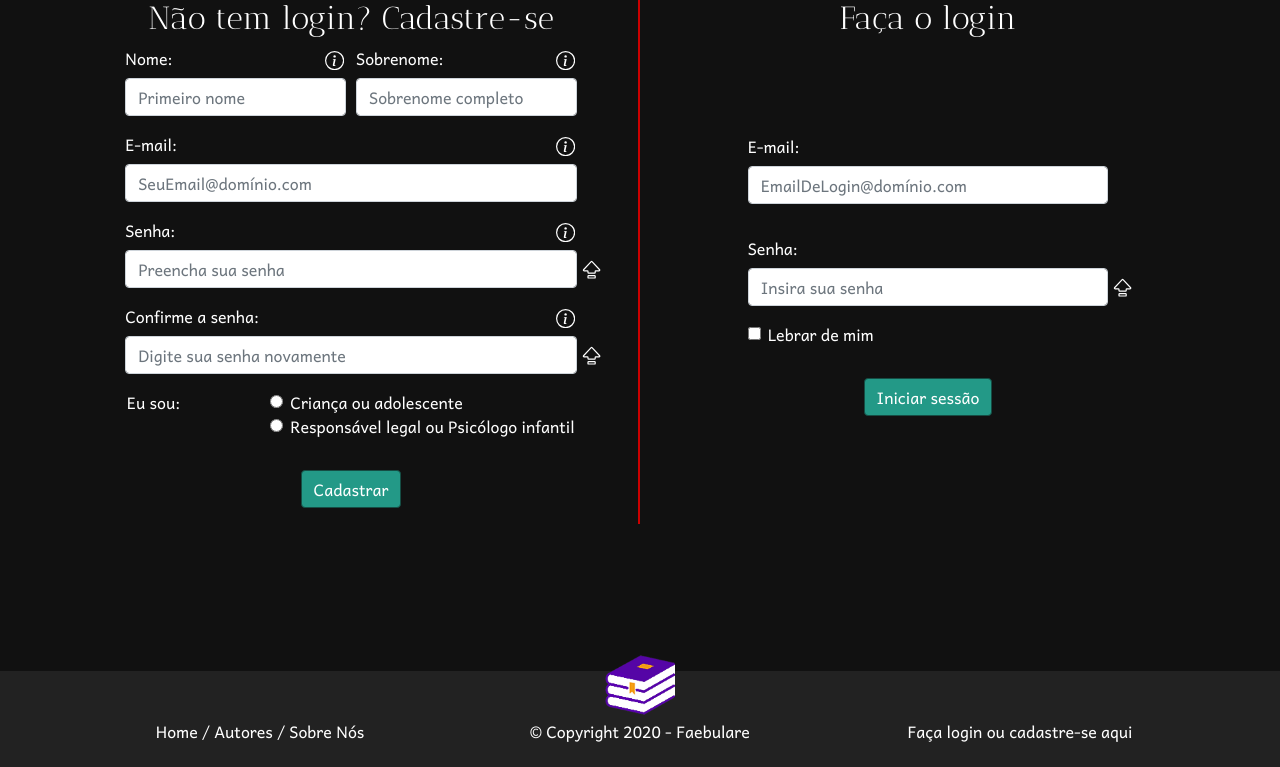
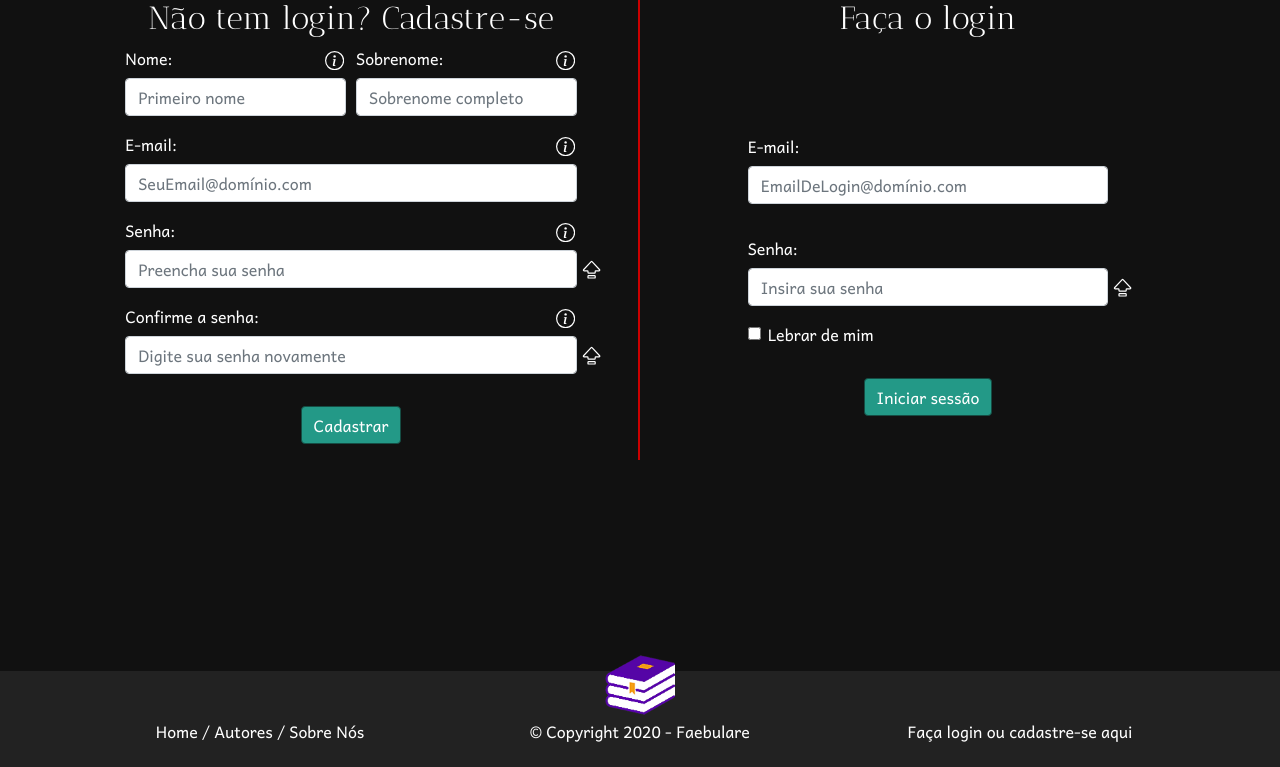
Before and after one commit to ViniciusBazan/Faebulare, a PHP site: page /Login.php in a window 1280 px wide. Shown: the part 147-914 px from the top of the page. Run offline with PHP 8.4, Linux system fonts and the light colour scheme.

Commit message:
Tipo de usuario DELETADO do formulario

```diff
--- a/src/Login.php
+++ b/src/Login.php
@@ -169,68 +169,7 @@
                     <div class="form-group col-1"></div>
                 </div>
 
-                <!-- Campo de tipo user -->
 
-                    <fieldset class="form-group">
-                        <div class="row">
-                        <div class="form-group col-1"></div>
-                        <legend class="col-form-label col-3 pt-0">Eu sou:</legend>
-                        <div class="col-7">
-                            <div class="form-check">
-                            <input class="form-check-input" type="radio" name="tipo" id="tipo1" value="1">
-                            <label class="form-check-label" for="tipo1">
-                                Criança ou adolescente
-                            </label>
-                            </div>
-                            <div class="form-check">
-                            <input class="form-check-input" type="radio" name="tipo" id="tipo2" value="2">
-                            <label class="form-check-label" for="tipo2">
-                                Responsável legal ou Psicólogo infantil
-                            </label>
-                            </div>
-                        </div>
-                        <div class="form-group col-1"></div>
-                        </div>
-                    </fieldset>
-
-                    <!-- Validação de tipo user -->
-
-                    <div id="WarnType" class="form-row" style="display:none;">
-                   <div class="form-group col-1"></div>
-                    <div class="form-group col-10">
-
-                    <div class="alert alert-danger" role="alert">
-                        Escolha ao menos 1 das opções!
-                    </div>
-
-                    </div>
-                    <div class="form-group col-1"></div>
-                </div>
-
-                    <!-- Campo de E-mail surpevisor -->
-
-                    <div class="form-row">
-                        <div class="col-1"></div>
-                        <div id="groupSup" class="form-group col-10" style="display:none;">
-                            <label for="sup">E-mail do supervisor:</label><span class="iconInfo" data-toggle="tooltip" data-html="true" title="<strong>Preencha com um email do seu supervisor que já esteja registrado no sistema.</strong>"><?php echo $info; ?></span>
-                            <input type="email" class="form-control" id="sup" name="sup" placeholder="Campo desativado"  disabled>
-                        </div>
-                        <div class="col-1"></div>
-                    </div>
-
-                    <!-- Validação de E-mail surpevisor -->
-
-                    <div id="WarnES" class="form-row" style="display:none;">
-                   <div class="form-group col-1"></div>
-                    <div class="form-group col-10">
-
-                    <div class="alert alert-danger" role="alert">
-                        E-mail do supervisor inválido! Preencha corretamente.
-                    </div>
-
-                    </div>
-                    <div class="form-group col-1"></div>
-                </div>
 
 
                 <!-- Botão de cadastrar -->
--- a/src/inc/js.php
+++ b/src/inc/js.php
@@ -8,7 +8,6 @@
 <script src="js/bars.js"></script>
 <?php
 if ($pag == "Login.php"){
-    echo "<script src='js/typeUser.js'></script>";
     echo "<script src='js/capsdetector.js'></script>";
     echo "<script src='js/valCamp.js'></script>";
     echo "<script src='js/toolTip.js'></script>";
--- a/src/js/typeUser.js
+++ /dev/null
@@ -1,17 +0,0 @@
-$("#tipo2").click(function(){
-    $("#sup").prop( "disabled", true ); //Disable
-    $("#sup").prop( "required", false );
-    $("#sup").attr( "placeholder", "Campo desativado");
-    $("#groupSup").attr( "style", "display:none;");
-
-    if ($("#groupSup").attr("style") === "display:none;"){
-        $("#WarnES").attr("style", "display:none;");
-    }
-});
-
-$("#tipo1").click(function(){
-    $("#sup").prop( "disabled", false ); //Enable
-    $("#sup").prop( "required", true );
-    $("#sup").attr( "placeholder", "Supervisor@domínio.com");
-    $("#groupSup").attr( "style", "display:block;");
-});
```
Also changed, not shown: src/js/valCamp.js (+0 -45 lines).
